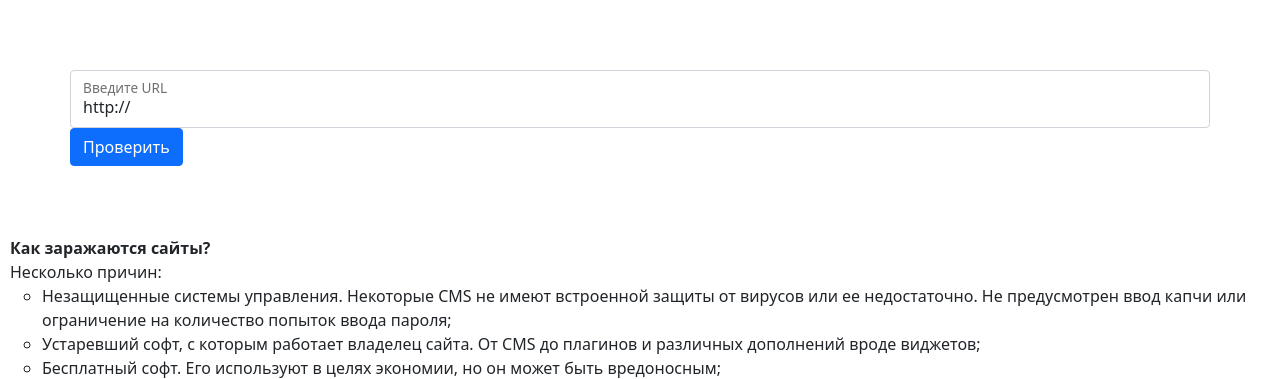
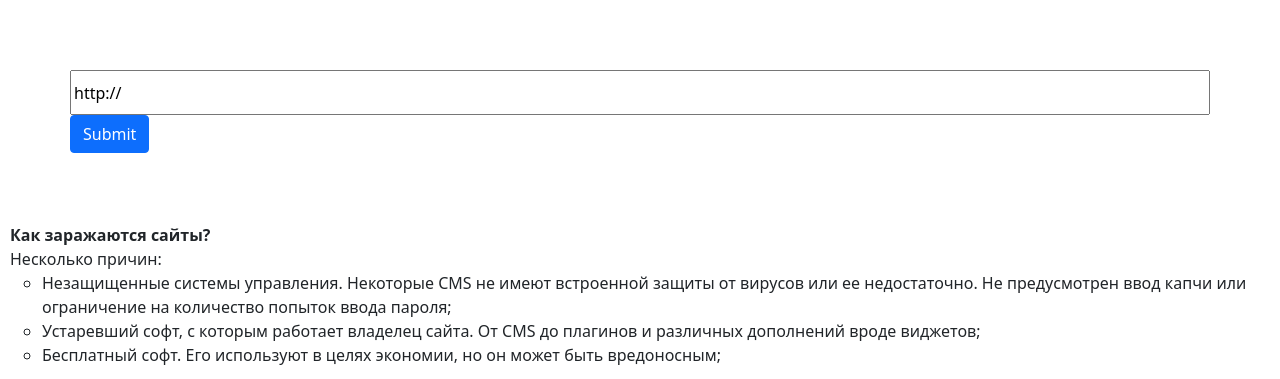
Before and after one commit to AbraBarrett/Project-2021-, a Flask app: page / in a window 1280 px wide. Shown: the part 56-435 px from the top of the page. Run offline with Flask 2, Linux system fonts and the light colour scheme; some libraries are stand-ins or nearby versions.

Commit message:
Update mainpage.html

```diff
--- a/templates/mainpage.html
+++ b/templates/mainpage.html
@@ -1,13 +1,27 @@
 <!doctype html>
-<html lang="en">
+<html lang="en" xmlns="http://www.w3.org/1999/html">
   <head>
+
+    <script language="JavaScript">
+  function resultURL()
+  {
+    var left = (screen.width - 640)/2
+    var top =  (screen.height - 400)/2
+    window.open( "", "scan", "width=640"+
+                 ",height=400,left="+left+
+                 ",top="+top+",scrollbars=no,resizable=yes")
+    document.getElementById( "drwebscanformURL" ).target = "scan";
+    return true;
+  }
+</script>
+
     <meta charset="utf-8">
     <meta name="viewport" content="width=device-width, initial-scale=1">
     <link href="https://cdn.jsdelivr.net/npm/bootstrap@5.1.3/dist/css/bootstrap.min.css" rel="stylesheet" integrity="sha384-1BmE4kWBq78iYhFldvKuhfTAU6auU8tT94WrHftjDbrCEXSU1oBoqyl2QvZ6jIW3" crossorigin="anonymous">
     <title>Hello, world!</title>
   <nav class="navbar navbar-expand-lg navbar-dark bg-primary">
   <div class="container-fluid">
-    <a class="navbar-brand" href="/">Проверка</a>
+    <a class="navbar-brand" href="/mainpage">Проверка</a>
     <button class="navbar-toggler" type="button" data-bs-toggle="collapse" data-bs-target="#navbarSupportedContent" aria-controls="navbarSupportedContent" aria-expanded="false" aria-label="Toggle navigation">
       <span class="navbar-toggler-icon"></span>
     </button>
@@ -32,12 +46,12 @@
 </nav>
   </head>
   <body>
-  <form class="form-floating" style="margin: 70px">
-  <input type="url" class="form-control" id="floatingInputValue" placeholder="http://" value="http://">
-  <label for="floatingInputValue">Введите URL</label>
-      <button type="submit" class="btn btn-primary">Проверить</button>
-</form>
-<ul class="list-unstyled" style="margin: 10px">
+  <form class="form-floating" id="drwebscanformURL" action="https://online.drweb.com/result/" onSubmit="return resultURL()" method="post" style="margin: 70px">
+		<div ><input type="text" name="url"  value="http://" style="width:100%; height: 45px"></div>
+		<div ><input type="submit"  class="btn btn-primary"  type="submit" src=""></div>
+</div>
+  </form>
+  <ul class="list-unstyled" style="margin: 10px">
     <li><strong>Как заражаются сайты?</strong></li>
   <li>Несколько причин:
     <ul>
```
